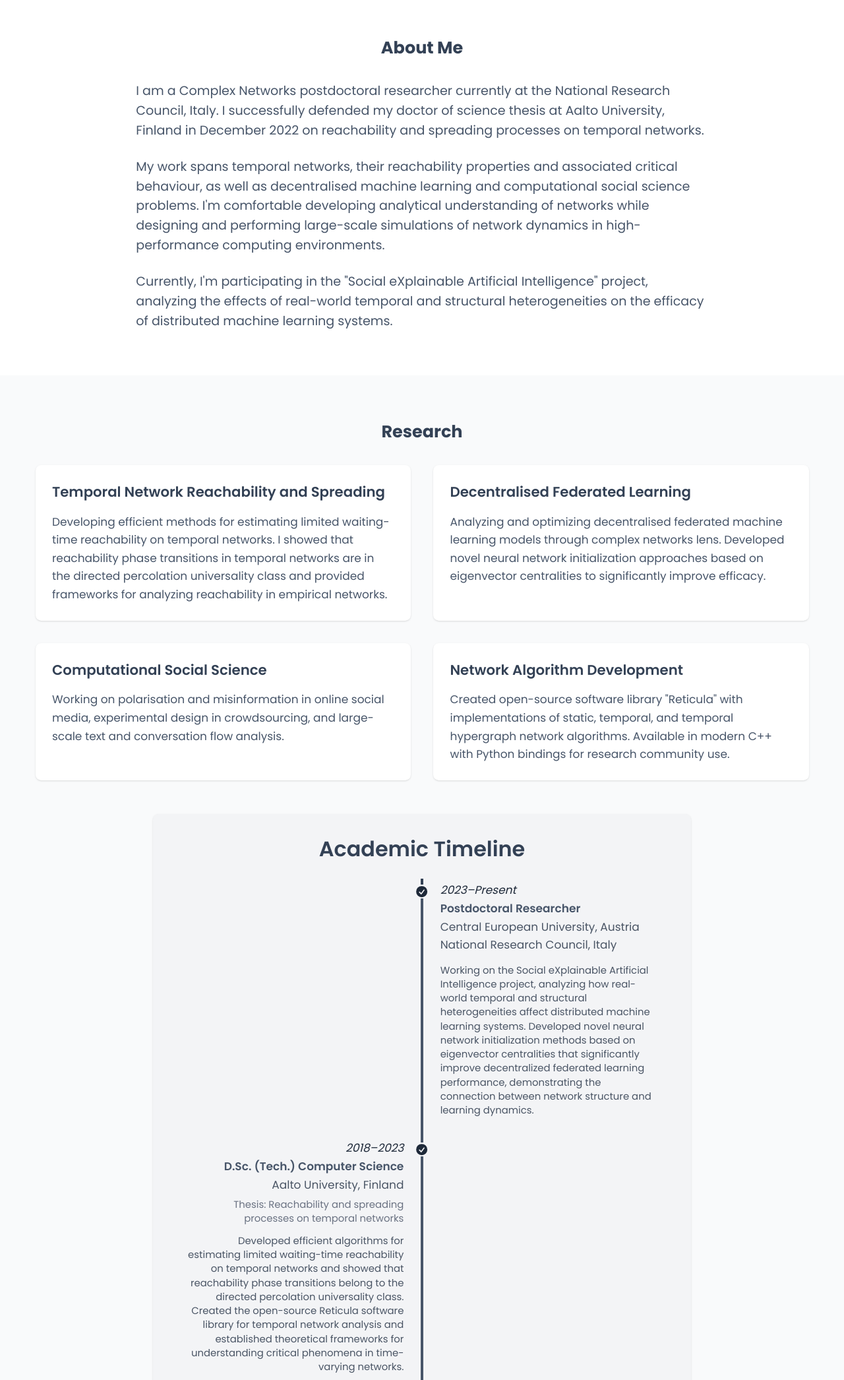
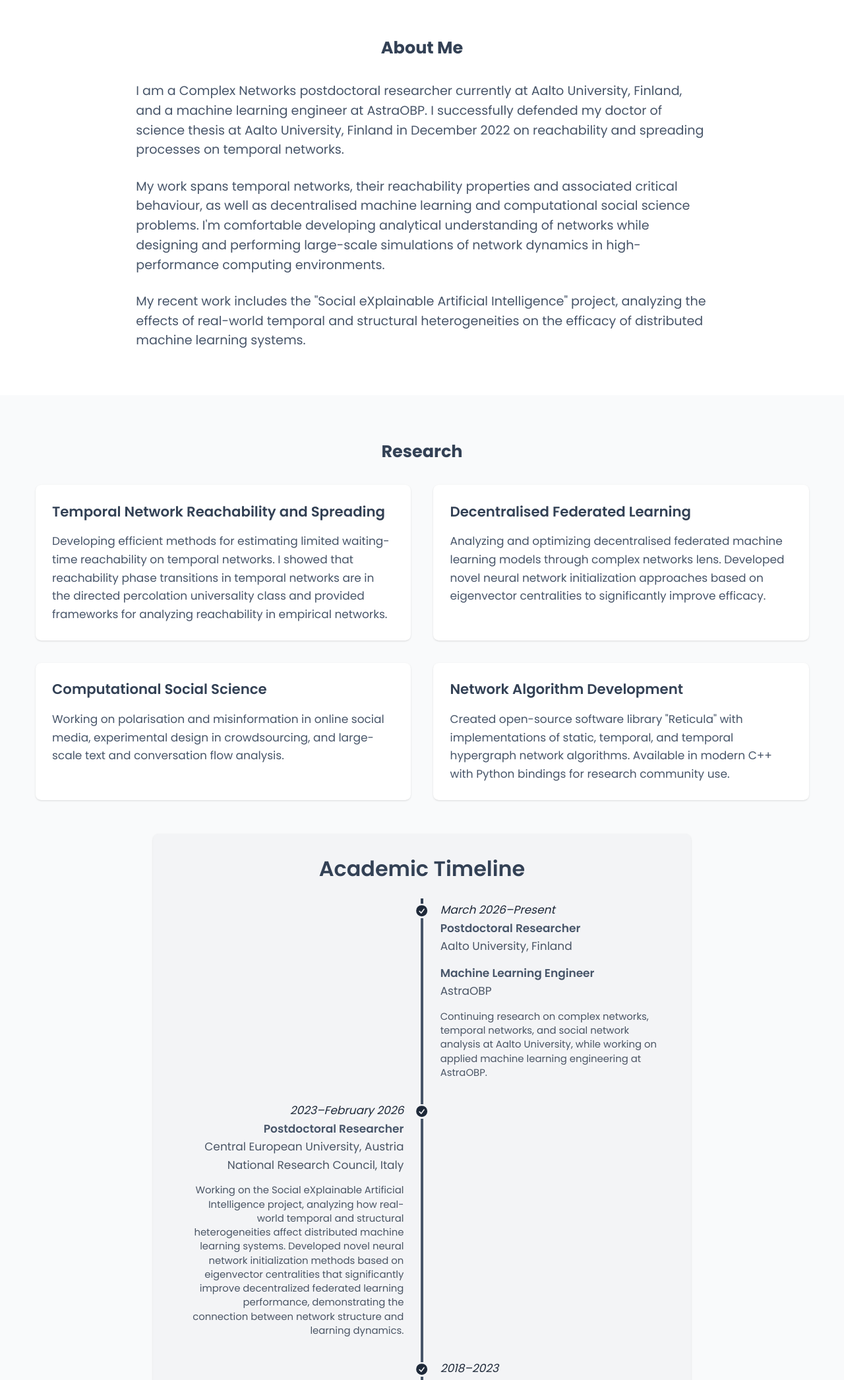
Before and after one commit to arashbm/arash.network, a website: page index.html in a window 1280 px wide. Shown: the part 440-2532 px from the top of the page at 66% size. Drawn offline with nearby package versions, Linux system fonts and the light colour scheme; files that its build step writes are made by us from their sources.

Commit message:
update affiliations

```diff
--- a/index.html
+++ b/index.html
@@ -54,9 +54,9 @@
             Researcher</p>
           <p class="text-lg text-academic-gray mb-6 max-w-2xl md:max-w-none">
             Researching temporal networks, reachability properties, spreading
-            processes, and decentralised federated learning. Currently working on
-            distributed, explainable AI systems at the National Research Council,
-            Italy.
+            processes, and decentralised federated learning. Currently a
+            postdoctoral researcher at Aalto University and a machine learning
+            engineer at AstraOBP.
           </p>
           <div class="flex flex-col sm:flex-row justify-center md:justify-start space-y-4 sm:space-y-0 sm:space-x-4">
             <a href="#publications"
@@ -76,10 +76,11 @@
       <h2 class="text-2xl font-bold text-academic-blue mb-8 text-center">About Me</h2>
       <div class="prose prose-xl mx-auto">
         <p class="text-lg text-academic-gray mb-6">
-          I am a Complex Networks postdoctoral researcher currently at the National
-          Research Council, Italy. I successfully defended my doctor of science thesis at
-          Aalto University, Finland in December 2022 on reachability and spreading
-          processes on temporal networks.
+          I am a Complex Networks postdoctoral researcher currently at Aalto
+          University, Finland, and a machine learning engineer at AstraOBP. I
+          successfully defended my doctor of science thesis at Aalto University,
+          Finland in December 2022 on reachability and spreading processes on
+          temporal networks.
         </p>
         <p class="text-lg text-academic-gray mb-6">
           My work spans temporal networks, their reachability properties and associated
@@ -89,7 +90,7 @@
           dynamics in high-performance computing environments.
         </p>
         <p class="text-lg text-academic-gray">
-          Currently, I'm participating in the "Social eXplainable Artificial Intelligence"
+          My recent work includes the "Social eXplainable Artificial Intelligence"
           project, analyzing the effects of real-world temporal and structural
           heterogeneities on the efficacy of distributed machine learning systems.
         </p>
@@ -157,7 +158,21 @@
               </svg>
             </div>
             <div class="timeline-end mb-7 mx-4">
-              <p class="italic">2023–Present</p>
+              <p class="italic">March 2026–Present</p>
+              <h4 class="font-semibold text-academic-gray">Postdoctoral Researcher</h4>
+              <p class="text-gray-600">Aalto University, Finland</p>
+              <h4 class="font-semibold text-academic-gray mt-3">Machine Learning Engineer</h4>
+              <p class="text-gray-600">AstraOBP</p>
+              <p class="text-sm text-gray-600 mt-3">Continuing research on complex networks, temporal networks, and
+                social network analysis at Aalto University, while working on applied machine learning engineering at
+                AstraOBP.</p>
+            </div>
+            <hr class="bg-academic-gray" />
+          </li>
+          <li>
+            <hr class="bg-academic-gray" />
+            <div class="timeline-start mb-7 mx-4 md:text-right">
+              <p class="italic">2023–February 2026</p>
               <h4 class="font-semibold text-academic-gray">Postdoctoral Researcher</h4>
               <p class="text-gray-600">Central European University, Austria</p>
               <p class="text-gray-600">National Research Council, Italy</p>
@@ -167,11 +182,18 @@
                 significantly improve decentralized federated learning performance, demonstrating the connection between
                 network structure and learning dynamics.</p>
             </div>
+            <div class="timeline-middle">
+              <svg xmlns="http://www.w3.org/2000/svg" viewBox="0 0 20 20" fill="currentColor" class="size-5">
+                <path fill-rule="evenodd"
+                  d="M10 18a8 8 0 1 0 0-16 8 8 0 0 0 0 16Zm3.857-9.809a.75.75 0 0 0-1.214-.882l-3.483 4.79-1.88-1.88a.75.75 0 1 0-1.06 1.061l2.5 2.5a.75.75 0 0 0 1.137-.089l4-5.5Z"
+                  clip-rule="evenodd" />
+              </svg>
+            </div>
             <hr class="bg-academic-gray" />
           </li>
           <li>
             <hr class="bg-academic-gray" />
-            <div class="timeline-start mb-7 mx-4 md:text-right">
+            <div class="timeline-end mb-7 mx-4">
               <p class="italic">2018–2023</p>
               <h4 class="font-semibold text-academic-gray">D.Sc. (Tech.) Computer Science</h4>
               <p class="text-gray-600">Aalto University, Finland</p>
@@ -201,7 +223,7 @@
                   clip-rule="evenodd" />
               </svg>
             </div>
-            <div class="timeline-end mb-7 mx-4">
+            <div class="timeline-start mb-7 mx-4 md:text-right">
               <p class="italic">2015–2018</p>
               <h4 class="font-semibold text-academic-gray">M.Sc. Complex Systems</h4>
               <p class="text-gray-600">Aalto University, Finland</p>
@@ -218,7 +240,7 @@
           </li>
           <li>
             <hr class="bg-academic-gray" />
-            <div class="timeline-start mb-7 mx-4 md:text-right">
+            <div class="timeline-end mb-7 mx-4">
               <p class="italic">2010–2015</p>
               <h4 class="font-semibold text-academic-gray">B.Sc. Physics (Condensed Matter)</h4>
               <p class="text-gray-600">Shahid Beheshti University, Iran</p>
@@ -436,8 +458,8 @@
           <h3 class="text-lg font-semibold text-academic-blue mb-4">Current Affiliations
           </h3>
           <div class="space-y-2 text-academic-gray">
-            <p>National Research Council, Italy</p>
             <p>Aalto University, Finland</p>
+            <p>AstraOBP</p>
           </div>
         </div>
         <div>
```
